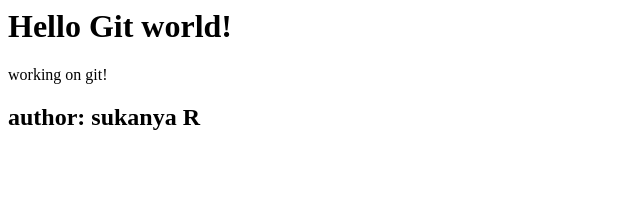
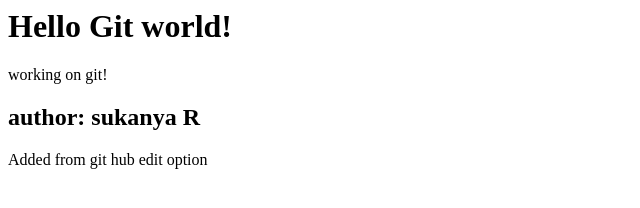
Before and after one commit to Sukanya-hub/GitGithubMasterclass, a plain HTML site: page index.html in a window 1280 px wide. Shown: the whole page, without its empty margins (0-640 px from the left). Drawn offline with Linux system fonts and the light colour scheme.

Commit message:
Update index.html from github

```diff
--- a/index.html
+++ b/index.html
@@ -5,3 +5,7 @@
 </div>
 
 <h2>author: sukanya R</h2>
+
+<div>
+    <p>Added from git hub edit option</p>
+</div>
```
